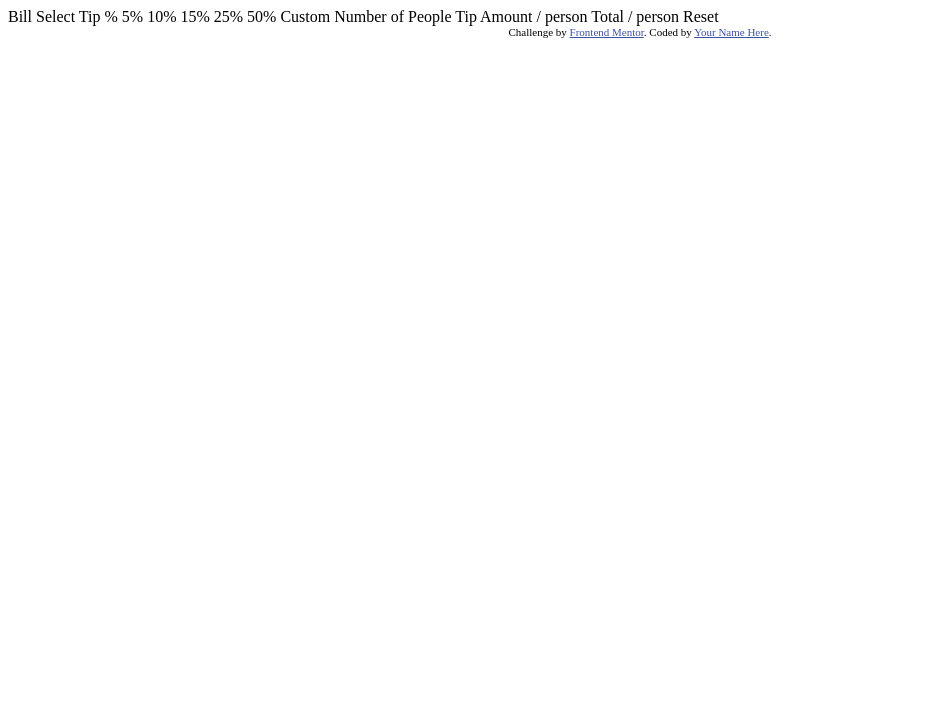
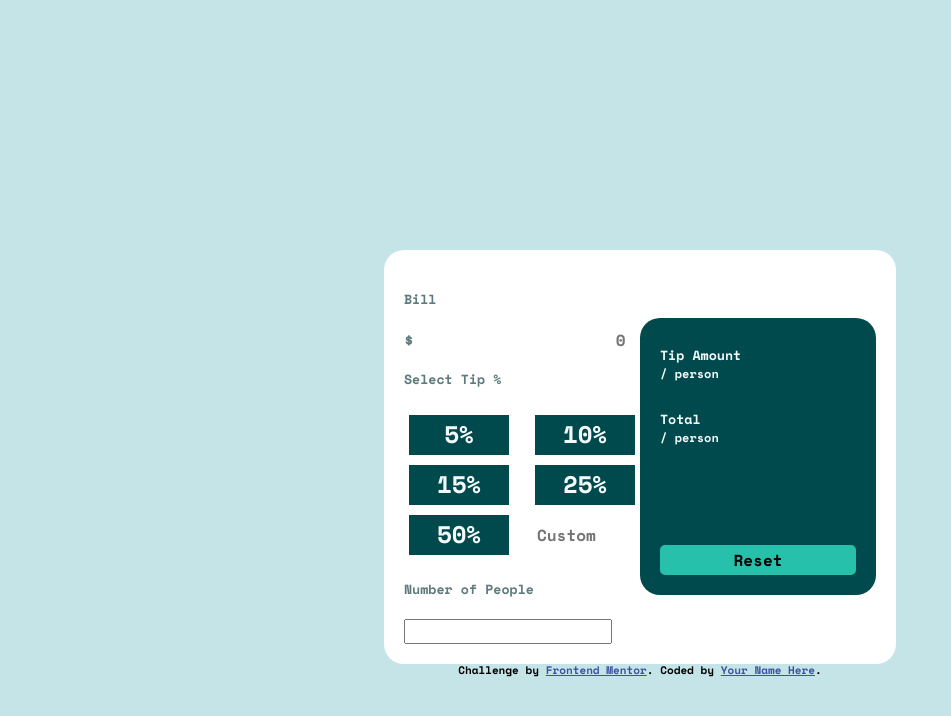
Before and after one commit to bartek2397/tip-calculator-app-main, a plain HTML site: page index.html in a window 1280 px wide. Shown: the whole page, without its empty margins (0-951 px from the left). Drawn offline with nearby package versions, Linux system fonts and the light colour scheme.

Commit message:
html and css added

```diff
--- /dev/null
+++ b/assets/sass/_global.scss
@@ -0,0 +1,90 @@
+body {
+    background-color: $bodyBgColor;
+    font-family: $mainFont;
+
+    max-height: 100vh;
+}
+
+.calculator {
+    background-color: $calcBgColor;
+    width: 40%;
+    margin: 0 auto;
+    display: flex;
+    align-items: center;
+    padding: 20px;
+    border-radius: 20px;
+    margin-top: 250px;
+
+    .data {
+        width: 50%;
+        color: $dataFontColor;
+    }
+    .result {
+        width: 50%;
+        background-color: $buttonBgColor;
+        border-radius: 20px;
+        padding: 20px;
+        color: $resultFontColor;
+
+        .tipAmount {
+            h5{
+                margin: 10px 0 0 0;
+                padding: 0;
+            }
+            span {
+                font-size: 12px;
+                margin: 0;
+            }
+        }
+        .total {
+            h5{
+                margin: 30px 0 0 0;
+                padding: 0;
+            }
+            span {
+                font-size: 12px;
+                line-height: 0;
+            }
+        }
+
+        .reset {
+            width: 100%;
+            background-color: $resetBgColor;
+            border: none;
+            border-radius: 5px;
+            height: 30px;
+            margin: 100px 0 0 0;
+        }
+    }
+
+    #bill {
+        border: none;
+        text-align: right;
+        margin: 0 auto;
+    }
+    .buttons {
+        display: flex;
+        justify-content: space-between;
+        align-items: center;
+        flex-wrap: wrap;
+
+        .tip {
+            width: 100px;
+            margin: 5px;
+            height: 40px;
+            background-color: $buttonBgColor;
+            color: $resultFontColor;
+            border: none;
+            cursor: pointer;
+            font-size: 24px;
+        }
+
+        #custom {
+            width: 100px;
+            height: 40px;
+            margin: 5px;
+            border: none;
+        }
+    }
+
+}
--- /dev/null
+++ b/assets/sass/_variables.scss
@@ -0,0 +1,9 @@
+$bodyBgColor: #c5e4e7;;
+$buttonBgColor: #00494d;
+$dataFontColor: #5e7a7d;
+$FontColor: #7f9c9f;
+$FontsColor: #c5e4e7;
+$resultFontColor: #f4fafa;
+$calcBgColor: #ffffff;
+$mainFont: 'Space Mono', monospace;
+$resetBgColor: #26c0ab;
--- /dev/null
+++ b/assets/sass/main.scss
@@ -0,0 +1,3 @@
+@import "plugins/normalize";
+@import "variables";
+@import "global";
--- /dev/null
+++ b/assets/sass/plugins/_normalize.scss
@@ -0,0 +1,298 @@
+/*! modern-normalize v1.1.0 | MIT License | https://github.com/sindresorhus/modern-normalize */
+
+/*
+Document
+========
+*/
+
+/**
+Use a better box model (opinionated).
+*/
+
+*,
+::before,
+::after {
+	box-sizing: border-box;
+}
+
+/**
+Use a more readable tab size (opinionated).
+*/
+
+html {
+	-moz-tab-size: 4;
+	tab-size: 4;
+}
+
+/**
+1. Correct the line height in all browsers.
+2. Prevent adjustments of font size after orientation changes in iOS.
+*/
+
+html {
+	line-height: 1.15; /* 1 */
+	-webkit-text-size-adjust: 100%; /* 2 */
+}
+
+/*
+Sections
+========
+*/
+
+/**
+Remove the margin in all browsers.
+*/
+
+body {
+	margin: 0;
+}
+
+/**
+Improve consistency of default fonts in all browsers. (https://github.com/sindresorhus/modern-normalize/issues/3)
+*/
+
+body {
+	font-family:
+		system-ui,
+		-apple-system, /* Firefox supports this but not yet `system-ui` */
+		'Segoe UI',
+		Roboto,
+		Helvetica,
+		Arial,
+		sans-serif,
+		'Apple Color Emoji',
+		'Segoe UI Emoji';
+}
+
+/*
+Grouping content
+================
+*/
+
+/**
+1. Add the correct height in Firefox.
+2. Correct the inheritance of border color in Firefox. (https://bugzilla.mozilla.org/show_bug.cgi?id=190655)
+*/
+
+hr {
+	height: 0; /* 1 */
+	color: inherit; /* 2 */
+}
+
+/*
+Text-level semantics
+====================
+*/
+
+/**
+Add the correct text decoration in Chrome, Edge, and Safari.
+*/
+
+abbr[title] {
+	text-decoration: underline dotted;
+}
+
+/**
+Add the correct font weight in Edge and Safari.
+*/
+
+b,
+strong {
+	font-weight: bolder;
+}
+
+/**
+1. Improve consistency of default fonts in all browsers. (https://github.com/sindresorhus/modern-normalize/issues/3)
+2. Correct the odd 'em' font sizing in all browsers.
+*/
+
+code,
+kbd,
+samp,
+pre {
+	font-family:
+		ui-monospace,
+		SFMono-Regular,
+		Consolas,
+		'Liberation Mono',
+		Menlo,
+		monospace; /* 1 */
+	font-size: 1em; /* 2 */
+}
+
+/**
+Add the correct font size in all browsers.
+*/
+
+small {
+	font-size: 80%;
+}
+
+/**
+Prevent 'sub' and 'sup' elements from affecting the line height in all browsers.
+*/
+
+sub,
+sup {
+	font-size: 75%;
+	line-height: 0;
+	position: relative;
+	vertical-align: baseline;
+}
+
+sub {
+	bottom: -0.25em;
+}
+
+sup {
+	top: -0.5em;
+}
+
+/*
+Tabular data
+============
+*/
+
+/**
+1. Remove text indentation from table contents in Chrome and Safari. (https://bugs.chromium.org/p/chromium/issues/detail?id=999088, https://bugs.webkit.org/show_bug.cgi?id=201297)
+2. Correct table border color inheritance in all Chrome and Safari. (https://bugs.chromium.org/p/chromium/issues/detail?id=935729, https://bugs.webkit.org/show_bug.cgi?id=195016)
+*/
+
+table {
+	text-indent: 0; /* 1 */
+	border-color: inherit; /* 2 */
+}
+
+/*
+Forms
+=====
+*/
+
+/**
+1. Change the font styles in all browsers.
+2. Remove the margin in Firefox and Safari.
+*/
+
+button,
+input,
+optgroup,
+select,
+textarea {
+	font-family: inherit; /* 1 */
+	font-size: 100%; /* 1 */
+	line-height: 1.15; /* 1 */
+	margin: 0; /* 2 */
+}
+
+/**
+Remove the inheritance of text transform in Edge and Firefox.
+1. Remove the inheritance of text transform in Firefox.
+*/
+
+button,
+select { /* 1 */
+	text-transform: none;
+}
+
+/**
+Correct the inability to style clickable types in iOS and Safari.
+*/
+
+button,
+[type='button'],
+[type='reset'],
+[type='submit'] {
+	-webkit-appearance: button;
+}
+
+/**
+Remove the inner border and padding in Firefox.
+*/
+
+::-moz-focus-inner {
+	border-style: none;
+	padding: 0;
+}
+
+/**
+Restore the focus styles unset by the previous rule.
+*/
+
+:-moz-focusring {
+	outline: 1px dotted ButtonText;
+}
+
+/**
+Remove the additional ':invalid' styles in Firefox.
+See: https://github.com/mozilla/gecko-dev/blob/2f9eacd9d3d995c937b4251a5557d95d494c9be1/layout/style/res/forms.css#L728-L737
+*/
+
+:-moz-ui-invalid {
+	box-shadow: none;
+}
+
+/**
+Remove the padding so developers are not caught out when they zero out 'fieldset' elements in all browsers.
+*/
+
+legend {
+	padding: 0;
+}
+
+/**
+Add the correct vertical alignment in Chrome and Firefox.
+*/
+
+progress {
+	vertical-align: baseline;
+}
+
+/**
+Correct the cursor style of increment and decrement buttons in Safari.
+*/
+
+::-webkit-inner-spin-button,
+::-webkit-outer-spin-button {
+	height: auto;
+}
+
+/**
+1. Correct the odd appearance in Chrome and Safari.
+2. Correct the outline style in Safari.
+*/
+
+[type='search'] {
+	-webkit-appearance: textfield; /* 1 */
+	outline-offset: -2px; /* 2 */
+}
+
+/**
+Remove the inner padding in Chrome and Safari on macOS.
+*/
+
+::-webkit-search-decoration {
+	-webkit-appearance: none;
+}
+
+/**
+1. Correct the inability to style clickable types in iOS and Safari.
+2. Change font properties to 'inherit' in Safari.
+*/
+
+::-webkit-file-upload-button {
+	-webkit-appearance: button; /* 1 */
+	font: inherit; /* 2 */
+}
+
+/*
+Interactive
+===========
+*/
+
+/*
+Add the correct display in Chrome and Safari.
+*/
+
+summary {
+	display: list-item;
+}
--- a/index.html
+++ b/index.html
@@ -5,6 +5,10 @@
   <meta name="viewport" content="width=device-width, initial-scale=1.0"> <!-- displays site properly based on user's device -->
 
   <link rel="icon" type="image/png" sizes="32x32" href="./images/favicon-32x32.png">
+  <link rel="preconnect" href="https://fonts.googleapis.com">
+<link rel="preconnect" href="https://fonts.gstatic.com" crossorigin>
+<link href="https://fonts.googleapis.com/css2?family=Space+Mono:wght@700&display=swap" rel="stylesheet">
+<link rel="stylesheet" href="assets/css/main.css">
 
   <title>Frontend Mentor | Tip calculator app</title>
 
@@ -16,29 +20,49 @@
 </head>
 <body>
 
-  Bill
-
-  Select Tip %
-  5%
-  10%
-  15%
-  25%
-  50%
-  Custom
-
-  Number of People
-
-  Tip Amount
-  / person
-
-  Total
-  / person
-
-  Reset
+  <div class="calculator">
+    <div class="data">
+      <div class="bill">
+        <h5>Bill</h5>
+        <label for="bill">$</label>
+        <input type="text" id="bill" placeholder="0">
+      </div>
+      <div class="selectTip">
+        <h5>Select Tip %</h5>
+        <div class="buttons">
+          <button class="tip tipFive">5%</button>
+          <button class="tip tipTen">10%</button>
+          <button class="tip tipFifteen">15%</button>
+          <button class="tip tipTwentyFive">25%</button>
+          <button class="tip tipFifty">50%</button>
+          <input type="text" id="custom" placeholder="Custom">
+        </div>
+      </div>
+      <div class="people">
+        <h5>Number of People</h5>
+        <input type="text" id="numberOfPeople">
+      </div>
+    </div>
+    <div class="result">
+      <div class="tipAmount">
+        <h5>Tip Amount</h5>
+        <span>/ person</span>
+        <span class="tipResult"></span>
+      </div>
+      <div class="total">
+        <h5>Total</h5>
+        <span>/ person</span>
+        <span class="totalResult"></span>
+      </div>
+      <button class="reset">Reset</button>
+    </div>
+  </div>
 
   <div class="attribution">
     Challenge by <a href="https://www.frontendmentor.io?ref=challenge" target="_blank">Frontend Mentor</a>.
     Coded by <a href="#">Your Name Here</a>.
   </div>
+
+  <script src="assets/js/app.js"></script>
 </body>
 </html>
```
Also changed, not shown: assets/css/main.css (added), assets/js/app.js (added).
